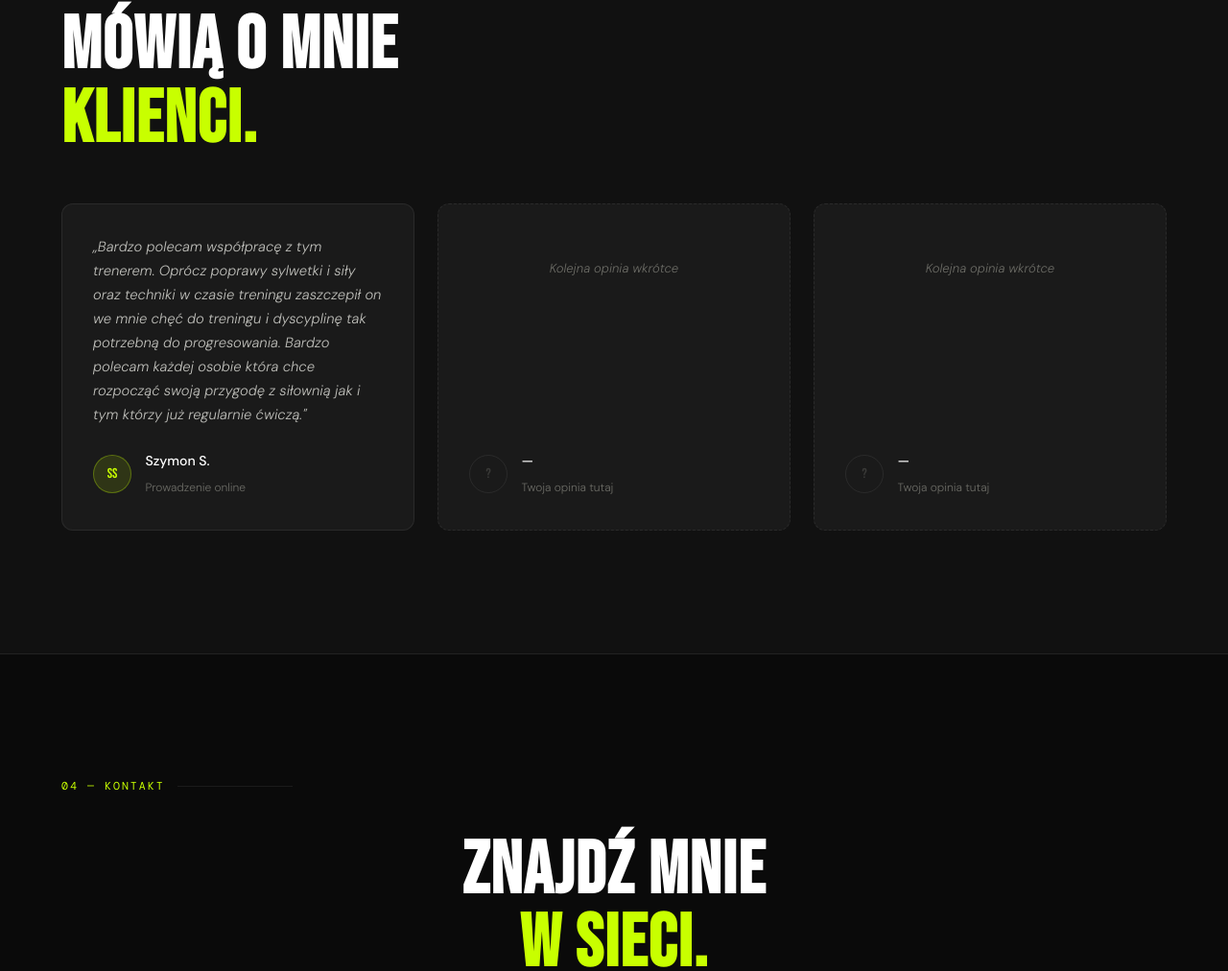
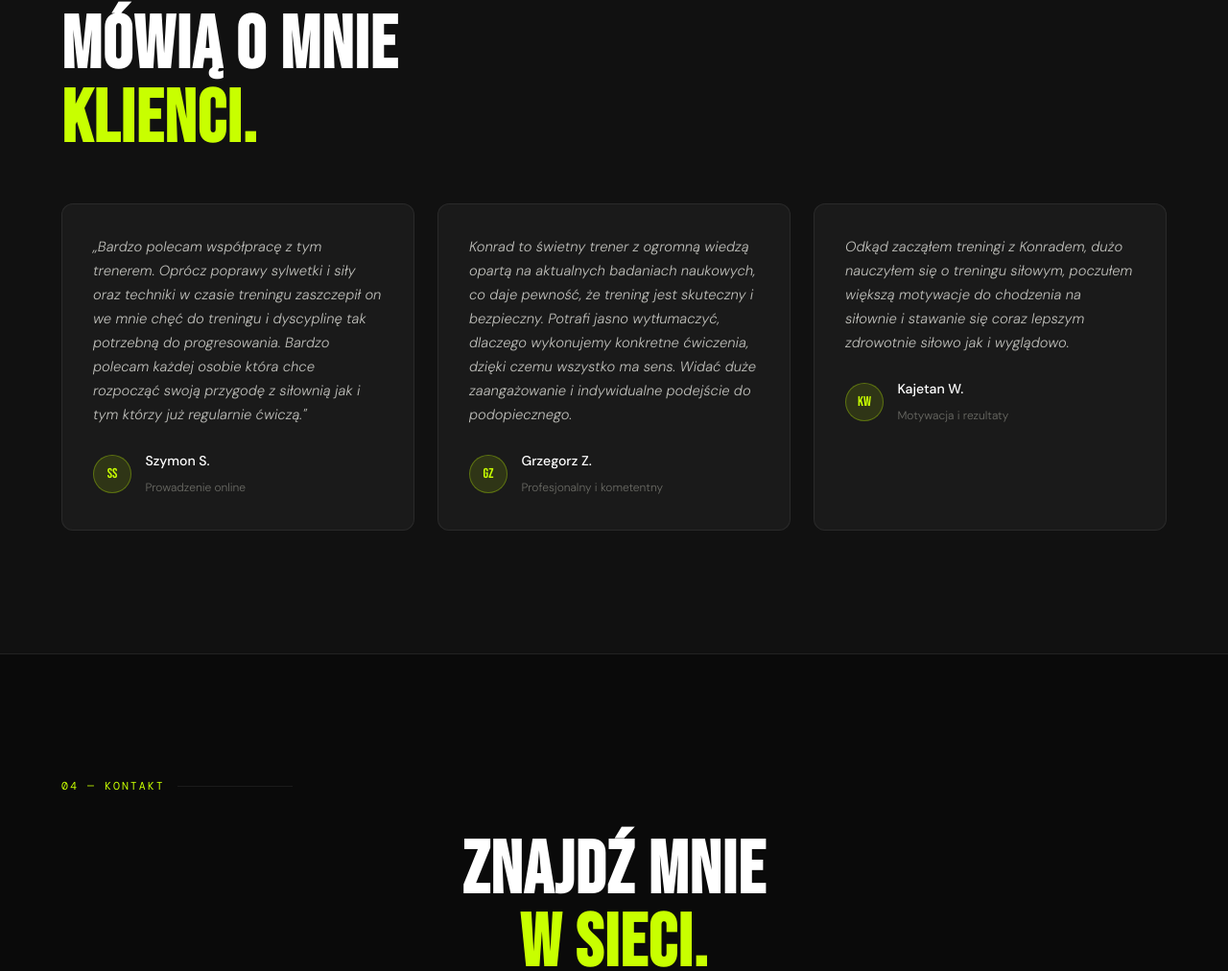
Before and after one commit to zereq/konradkrasowski, a plain HTML site: page index.html in a window 1280 px wide. Shown: the part 3489-4501 px from the top of the page at 96% size. Drawn offline with nearby package versions, Linux system fonts and the light colour scheme.

Commit message:
Update index.html

```diff
--- a/index.html
+++ b/index.html
@@ -162,25 +162,25 @@
       </blockquote>
 
       <!-- Miejsce na 2. opinię -->
-      <blockquote class="review review--empty">
-        <p class="review__empty-label">Kolejna opinia wkrótce</p>
+      <blockquote class="review">
+        <p class="review__text">Konrad to świetny trener z ogromną wiedzą opartą na aktualnych badaniach naukowych, co daje pewność, że trening jest skuteczny i bezpieczny. Potrafi jasno wytłumaczyć, dlaczego wykonujemy konkretne ćwiczenia, dzięki czemu wszystko ma sens. Widać duże zaangażowanie i indywidualne podejście do podopiecznego.</p>
         <footer class="review__author">
-          <div class="review__avatar review__avatar--empty">?</div>
+          <div class="review__avatar">GZ</div>
           <div>
-            <strong>—</strong>
-            <span>Twoja opinia tutaj</span>
+            <strong>Grzegorz Z.</strong>
+            <span>Profesjonalny i kometentny</span>
           </div>
         </footer>
       </blockquote>
 
       <!-- Miejsce na 3. opinię -->
-      <blockquote class="review review--empty">
-        <p class="review__empty-label">Kolejna opinia wkrótce</p>
+      <blockquote class="review">
+        <p class="review__text">Odkąd zacząłem treningi z Konradem, dużo nauczyłem się o treningu siłowym, poczułem większą motywacje do chodzenia na siłownie i stawanie się coraz lepszym zdrowotnie siłowo jak i wyglądowo.</p>
         <footer class="review__author">
-          <div class="review__avatar review__avatar--empty">?</div>
+          <div class="review__avatar">KW</div>
           <div>
-            <strong>—</strong>
-            <span>Twoja opinia tutaj</span>
+            <strong>Kajetan W.</strong>
+            <span>Motywacja i rezultaty</span>
           </div>
         </footer>
       </blockquote>
```
